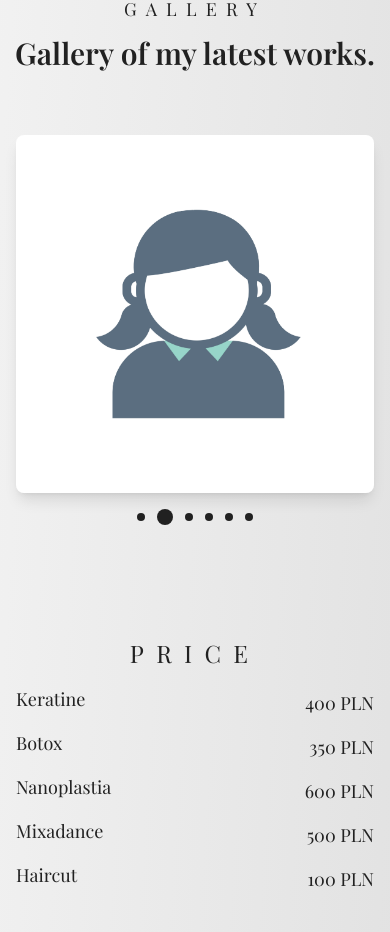
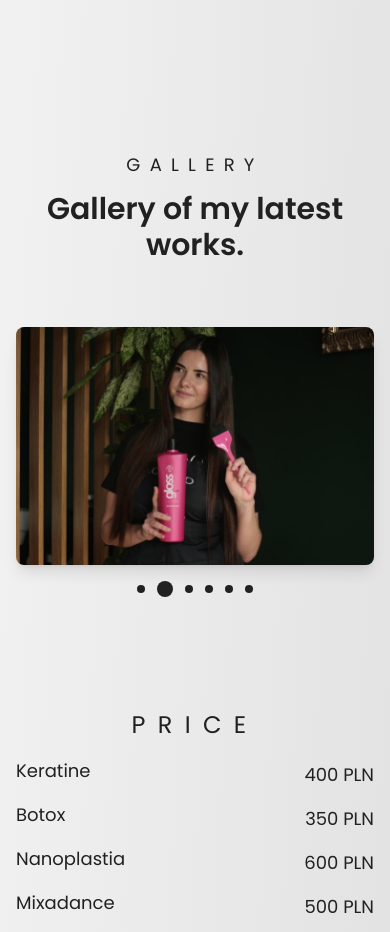
Before and after one commit to ValeriiMatviienko/hair, a Next.js app: page / in a window 390 px wide. Shown: the part 4500-5432 px from the top of the page. Built offline with nearby package versions, Linux system fonts and the light colour scheme.

Commit message:
add active link

```diff
--- a/app/components/Gallery/GalleryImage.tsx
+++ b/app/components/Gallery/GalleryImage.tsx
@@ -3,37 +3,37 @@ import { ImageInfo } from "@/app/types/types";
 export const GalleryImage: ImageInfo[] = [
   {
     src: "/images/5908.jpg",
-    alt: "pizza-one",
+    alt: "example one",
+    width: 500,
+    height: 405,
+  },
+  {
+    src: "/images/profilePicture.jpg",
+    alt: "example two",
     width: 500,
     height: 405,
   },
   {
     src: "/images/5908.jpg",
-    alt: "pizza-two",
+    alt: "example three",
+    width: 500,
+    height: 405,
+  },
+  {
+    src: "/images/profilePicture.jpg",
+    alt: "example four",
     width: 500,
     height: 405,
   },
   {
     src: "/images/5908.jpg",
-    alt: "pizza-three",
+    alt: "example five",
     width: 500,
     height: 405,
   },
   {
-    src: "/images/5908.jpg",
-    alt: "pizza-four",
-    width: 500,
-    height: 405,
-  },
-  {
-    src: "/images/5908.jpg",
-    alt: "pizza-four",
-    width: 500,
-    height: 405,
-  },
-  {
-    src: "/images/5908.jpg",
-    alt: "pizza-four",
+    src: "/images/profilePicture.jpg",
+    alt: "example six",
     width: 500,
     height: 405,
   },
--- a/app/components/Navbar/Drawerdata.tsx
+++ b/app/components/Navbar/Drawerdata.tsx
@@ -1,25 +1,29 @@
-import React from "react";
+import React, { useState } from "react";
 import Link from "next/link";
 import { DrowerDataProps } from "@/app/types/types";
 import { NavigationItem } from "./NavigationItem";
 import { PhoneIcon } from "@heroicons/react/24/outline";
 
 const DrawerData = ({ setIsContactFormOpen }: DrowerDataProps) => {
+  const [activeLink, setActiveLink] = useState<string | null>(null);
   return (
     <div className="w-full max-w-sm mx-auto rounded-md">
-      <div className="flex-1 py-1 space-y-4">
+      <div className="flex-1 py-1 ">
         <div className="sm:block">
-          <div className="px-5 pt-2 pb-3 space-y-1">
+          <div className="px-5 pt-2 pb-3">
             {NavigationItem.map((item) => (
               <Link
                 key={item.name}
                 href={item.href}
-                className="block py-2 text-base font-medium rounded-md"
+                onClick={() => setActiveLink(item.name)}
+                className={`block px-4 py-4 text-lg mb-4 hover:text-darkgreen space-links ${
+                  activeLink === item.name ? "active-class" : ""
+                }`}
               >
                 {item.name}
               </Link>
             ))}
-            <div className="flex items-center space-x-2">
+            <div className="flex items-center mb-10 space-x-2">
               <PhoneIcon className="w-6 h-6 text-black" aria-hidden="true" />
               <a
                 className="text-xl font-medium align-middle"
@@ -30,7 +34,7 @@ const DrawerData = ({ setIsContactFormOpen }: DrowerDataProps) => {
             </div>
             <button
               onClick={() => setIsContactFormOpen(true)}
-              className="flex justify-center w-full px-4 py-3 text-base font-medium text-white border rounded-full bg-darkgreen hover:text-darkgreen hover:bg-white border-darkgreen lg:px-8 navbutton"
+              className="flex justify-center w-full px-4 py-3 font-medium text-white border rounded-full bg-darkgreen hover:text-darkgreen hover:bg-white border-darkgreen lg:px-8 navbutton"
             >
               Contact me
             </button>
--- a/app/components/Navbar/Navbar.tsx
+++ b/app/components/Navbar/Navbar.tsx
@@ -12,6 +12,7 @@ import DrawerData from "./DrawerData";
 const Navbar = () => {
   const [isOpen, setIsOpen] = useState<boolean>(false);
   const [isContactFormOpen, setIsContactFormOpen] = useState<boolean>(false);
+  const [activeLink, setActiveLink] = useState<string | null>(null);
 
   return (
     <Disclosure as="nav" className="navbar">
@@ -39,7 +40,10 @@ const Navbar = () => {
                     <Link
                       key={item.name}
                       href={item.href}
-                      className="px-4 py-4 text-lg font-normal text-black rounded-md hover:text-darkgreen space-links"
+                      onClick={() => setActiveLink(item.name)}
+                      className={`px-4 py-4 text-lg font-normal hover:text-darkgreen space-links ${
+                        activeLink === item.name ? "active-class" : ""
+                      }`}
                     >
                       {item.name}
                     </Link>
--- a/app/globals.css
+++ b/app/globals.css
@@ -1,11 +1,11 @@
-@import url("https://fonts.googleapis.com/css2?family=Playfair+Display:wght@400;500;600;700;800&display=swap");
-/* @import url("https://fonts.googleapis.com/css2?family=Poppins:wght@400;500;600;700;800&display=swap"); */
+/* @import url("https://fonts.googleapis.com/css2?family=Playfair+Display:wght@400;500;600;700;800&display=swap"); */
+@import url("https://fonts.googleapis.com/css2?family=Poppins:wght@400;500;600;700;800&display=swap");
 @tailwind base;
 @tailwind components;
 @tailwind utilities;
 
 * {
-  font-family: "Playfair Display", sans-serif;
+  font-family: "Poppins", sans-serif;
   margin: 0;
   padding: 0;
   outline: 0;
@@ -51,3 +51,7 @@ html:not([data-scroll="0"]) .navbar {
 .inner-img:hover {
   transform: scale(1.1);
 }
+.active-class {
+  color: #1a4c3d;
+  font-weight: bold;
+}
```
